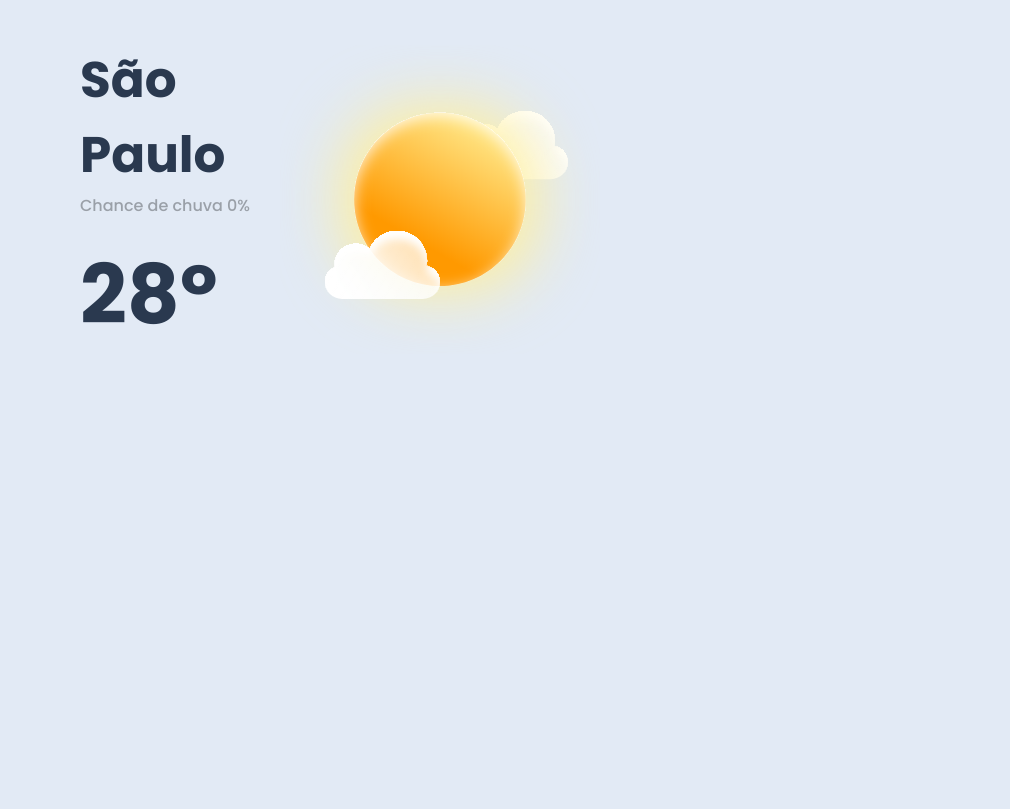
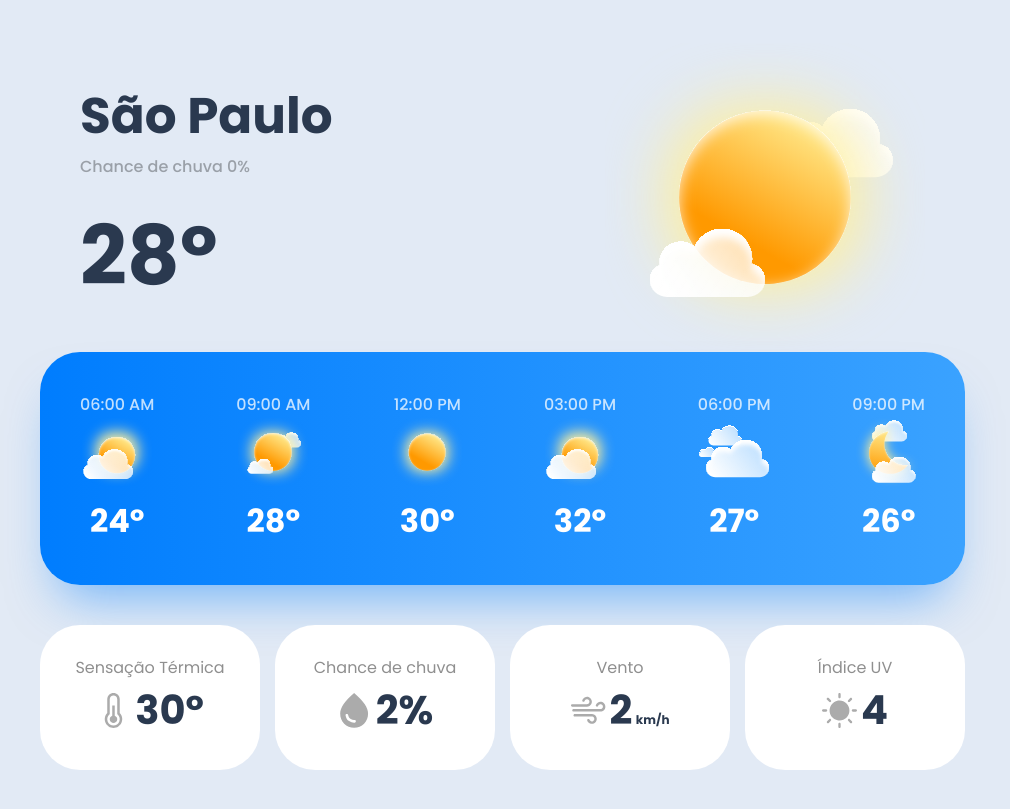
Before and after one commit to eeymatheusdev/weather, a plain HTML site: page index.html in a window 1280 px wide. Shown: the part 109-918 px from the top of the page, without its empty margins (0-1010 px from the left). Before the commit the page ends 800 px from the top, so only its background shows below. Drawn offline with Linux system fonts and the light colour scheme.

Commit message:
feat: hourly-forecast-container and weather-details-container

```diff
--- a/index.html
+++ b/index.html
@@ -33,6 +33,68 @@
           </div>
           <img src="./images/sun-clouds.svg" alt="Sol com poucas nuvens" />
         </div>
+        <div class="hourly-forecast-container">
+          <div class="hour-weather-item">
+            <p>06:00 AM</p>
+            <img src="./images/sun-cloud.svg" alt="Sol com muitas nuvens" />
+            <p>24º</p>
+          </div>
+          <div class="hour-weather-item">
+            <p>09:00 AM</p>
+            <img src="./images/sun-clouds.svg" alt="Sol com poucas nuvens" />
+            <p>28º</p>
+          </div>
+          <div class="hour-weather-item">
+            <p>12:00 PM</p>
+            <img src="./images/sun.svg" alt="Sol" />
+            <p>30º</p>
+          </div>
+          <div class="hour-weather-item">
+            <p>03:00 PM</p>
+            <img src="./images/sun-cloud.svg" alt="Sol" />
+            <p>32º</p>
+          </div>
+          <div class="hour-weather-item">
+            <p>06:00 PM</p>
+            <img src="./images/clouds.svg" alt="Nublado" />
+            <p>27º</p>
+          </div>
+          <div class="hour-weather-item">
+            <p>09:00 PM</p>
+            <img src="./images/moon-clouds.svg" alt="Noite com nuvens" />
+            <p>26º</p>
+          </div>
+        </div>
+        <div class="weather-details-container">
+          <div class="weather-detail-item">
+            <p>Sensação Térmica</p>
+            <div>
+              <img src="./images/temperature.svg" alt="Sensação Térmica" />
+              <p>30º</p>
+            </div>
+          </div>
+          <div class="weather-detail-item">
+            <p>Chance de chuva</p>
+            <div>
+              <img src="./images/rain-1.svg" alt="Chance de chuva" />
+              <p>2%</p>
+            </div>
+          </div>
+          <div class="weather-detail-item">
+            <p>Vento</p>
+            <div>
+              <img src="./images/wind.svg" alt="Vento" />
+              <p>2 <span>km/h</span></p>
+            </div>
+          </div>
+          <div class="weather-detail-item">
+            <p>Índice UV</p>
+            <div>
+              <img src="./images/sun-2.svg" alt="Índice UV" />
+              <p>4</p>
+            </div>
+          </div>
+        </div>
       </div>
     </div>
   </body>
--- a/style.css
+++ b/style.css
@@ -21,6 +21,7 @@ body {
   padding: 40px;
 }
 
+/* Navbar */
 .navbar-container {
   display: flex;
   align-items: center;
@@ -58,6 +59,87 @@ body {
   color: #9aa0a8;
 }
 
+/* Hourly Forecast */
+.hourly-forecast-container {
+  border-radius: 40px;
+  padding: 40px;
+  background: linear-gradient(90.28deg, #007dfe 0.22%, #3aa2ff 99.76%);
+  box-shadow: 0px 30px 50px -19px rgba(1, 126, 254, 0.5);
+  display: flex;
+  align-items: center;
+  justify-content: space-between;
+}
+
+.hourly-forecast-container .hour-weather-item {
+  display: flex;
+  flex-direction: column;
+  justify-content: center;
+  align-items: center;
+}
+
+.hourly-forecast-container .hour-weather-item > img {
+  width: 70px;
+  height: 70px;
+  margin-bottom: 10px;
+}
+
+.hourly-forecast-container .hour-weather-item > p:first-child {
+  color: #fff;
+  opacity: 75%;
+  font-weight: 500;
+}
+
+.hourly-forecast-container .hour-weather-item > p:last-child {
+  color: #fff;
+  font-size: 2rem;
+  font-weight: 700;
+}
+
+/* Details */
+.weather-details-container {
+  margin-top: 40px;
+  display: grid;
+  grid-template-columns: repeat(4, 220px);
+  grid-column-gap: 15px;
+}
+
+.weather-details-container .weather-detail-item {
+  background-color: #fff;
+  border-radius: 40px;
+  padding: 30px;
+  display: flex;
+  flex-direction: column;
+  justify-content: center;
+  align-items: center;
+  text-align: center;
+}
+
+.weather-details-container .weather-detail-item > p:first-child {
+  color: #8f8f8f;
+}
+
+.weather-details-container .weather-detail-item > div {
+  display: flex;
+  align-items: center;
+}
+
+.weather-details-container .weather-detail-item > div > p {
+  font-size: 2.5rem;
+  font-weight: 700;
+  color: #2a394f;
+  margin-left: 4px;
+}
+
+.weather-details-container .weather-detail-item > div > p > span {
+  font-size: 0.75rem;
+  margin-left: -5px;
+}
+
+.weather-details-container .weather-detail-item > div > img {
+  width: 35px;
+  height: 35px;
+}
+
 /* Utilities */
 .custom-input {
   border: none;
```
Also changed, not shown: images/clouds.svg (added), images/moon-clouds.svg (added), images/rain-1.svg (added), images/sun-2.svg (added), images/sun-cloud.svg (added), images/sun.svg (added), images/temperature.svg (added), images/wind.svg (added).
